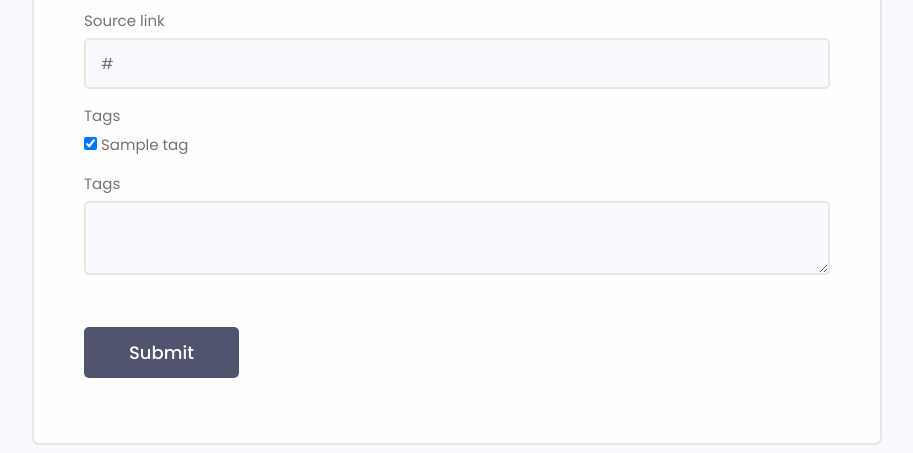
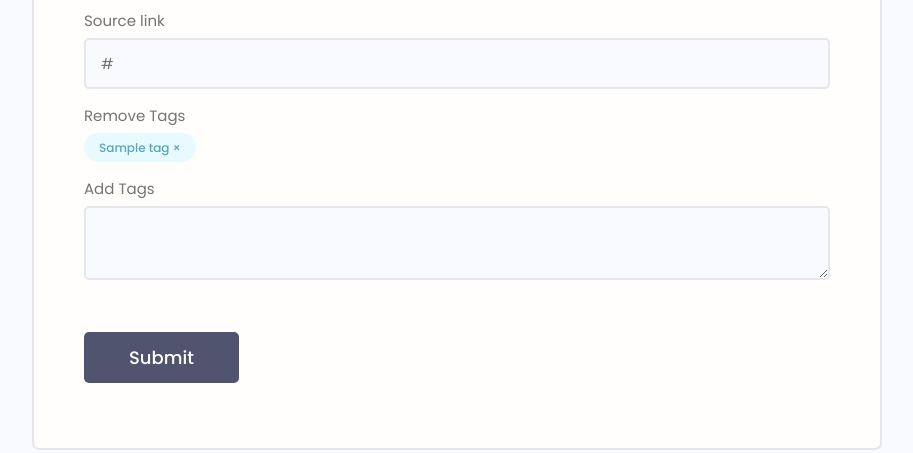
Before and after one commit to cdosorio/Django-2022, a Django app: page /projects/update-project/00000000-0000-0000-0000-000000000001 in a window 1280 px wide. Shown: the part 987-1440 px from the top of the page, without its empty margins (183-1096 px from the left). Run offline with Django 4.2, Linux system fonts and the light colour scheme; a user stored in the database is signed in; tables that the repository leaves empty hold one stand-in row (values such as "Sample post"); some libraries are stand-ins or nearby versions.

Commit message:
Remove tags from project

```diff
--- a/api/urls.py
+++ b/api/urls.py
@@ -14,5 +14,7 @@ urlpatterns = [
     path('', views.getRoutes),
     path('projects/', views.getProjects),
     path('projects/<str:pk>/', views.getProject),
-    path('projects/<str:pk>/vote/', views.projectVote)
+    path('projects/<str:pk>/vote/', views.projectVote),
+
+    path('remove-tag/', views.removeTag),
 ]
--- a/projects/forms.py
+++ b/projects/forms.py
@@ -6,11 +6,11 @@ class ProjectForm(ModelForm):
     class Meta:
         model = Project
         fields = ['title', 'featured_image', 'description',
-                  'demo_link', 'source_link', 'tags']
-        widgets = {
+                  'demo_link', 'source_link']
+        """ widgets = {
             'tags':forms.CheckboxSelectMultiple(),
 
-        }
+        } """
 
     def __init__(self, *args, **kwargs):
         super(ProjectForm, self).__init__(*args, **kwargs)
--- a/projects/templates/projects/project_form.html
+++ b/projects/templates/projects/project_form.html
@@ -4,8 +4,8 @@
 <h1>Project Form</h1>
 
 
- <!-- Main Section -->
- <main class="formPage my-xl">
+<!-- Main Section -->
+<main class="formPage my-xl">
     <div class="content-box">
         <div class="formWrapper">
             <a class="backButton" href="{%  url 'projects' %}"><i class="im im-angle-left"></i></a>
@@ -23,8 +23,17 @@
                 {% endfor %}
 
                 <div class="form__field">
-                    <label for="formInput#text">Tags</label>
-                    <textarea class="input" name="newtags" placeholder="Add tags here, separated with a space..."> </textarea>
+                    <label for="formInput#text">Remove Tags</label>
+                    {% for tag in project.tags.all %}
+                    <div class="project-tag tag tag--pill tag--main" data-tag="{{tag.id}}"
+                        data-project="{{project.id}}">{{tag.name}} &#215;</div>
+                    {% endfor %}
+                </div>
+
+                <div class="form__field">
+                    <label for="formInput#text">Add Tags</label>
+                    <textarea class="input" name="newtags"
+                        placeholder="Add tags here, separated with a space..."> </textarea>
                 </div>
 
 
@@ -34,4 +43,5 @@
     </div>
 </main>
 
+
 {% endblock content %}
--- a/projects/views.py
+++ b/projects/views.py
@@ -73,7 +73,9 @@ def updateProject(request, pk):
                 project.tags.add(tag)
 
             return redirect('account')
-    context = {'form': form}
+
+
+    context = {'form': form, 'project':project}
     return render(request, 'projects/project_form.html', context)
 
 
--- a/static/js/main.js
+++ b/static/js/main.js
@@ -12,3 +12,24 @@ if (searchForm){
         })
     }
 }
+
+
+let tags = document.getElementsByClassName('project-tag');
+for (let i = 0; i < tags.length; i++) {
+    const tag = tags[i];
+    tag.addEventListener('click', (e)=>{
+        let tag = e.target.dataset.tag
+        let project = e.target.dataset.project
+
+        fetch('http://127.0.0.1:8000/api/remove-tag/', {
+            method : 'DELETE',
+            headers: {
+                'Content-Type':'application/json'
+            },
+            body: JSON.stringify({'project':project, 'tag':tag})
+        }).then(response => response.json()
+        .then(data => {
+            e.target.remove()
+        }))
+    })
+}
```
Also changed, not shown: api/views.py (+15 -1 lines).
